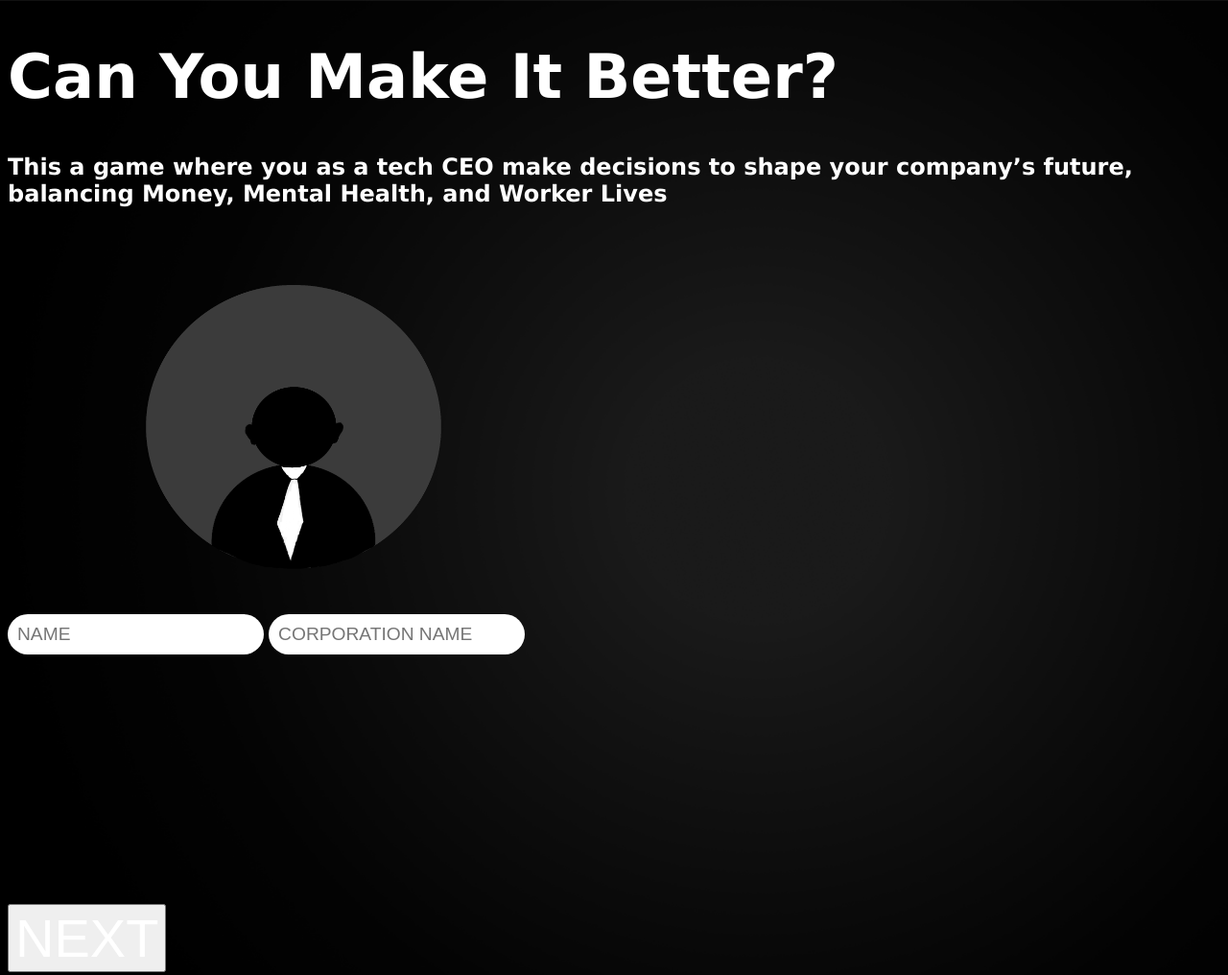
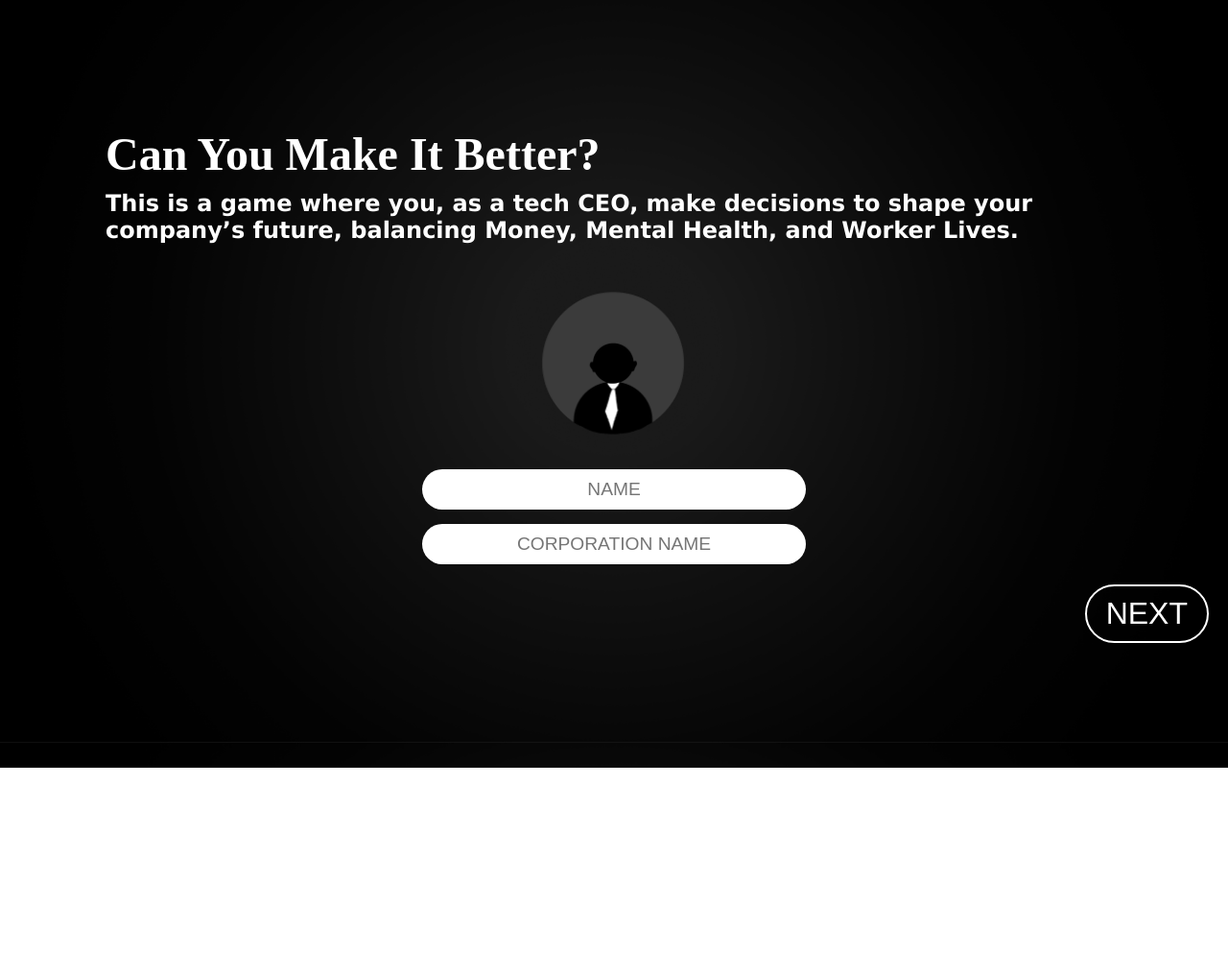
Before and after one commit to MamadouSi/449final, a plain HTML site: page index.html in a window 1280 px wide. Shown: the whole page at 96% size. After the commit the page ends 800 px from the top, so only its background shows below. Drawn offline with Linux system fonts and the light colour scheme; a web font is replaced by a local one.

Commit message:
Fins de la premiere page

```diff
--- a/css/style.css
+++ b/css/style.css
@@ -1,66 +1,104 @@
-*{
+* {
     box-sizing: border-box;
+    margin: 0;
+    padding: 0;
 }
-body{
-    background-image: url(/image/Screenshot\ 2025-02-27\ at\ 15.12.40.png);
+
+body {
+    background-image: url('../image/backgroundbody.png');
     background-size: cover;
+    background-position: center;
     font-family: Verdana, Geneva, Tahoma, sans-serif;
+
 }
-h1{
-    font-size: 4em;
-    text-align: left;
+
+.container {
+    display: flex;
+    flex-direction: column;
+    align-items: center;  /* Centre le reste du contenu */
+    justify-content: center;
+    text-align: center;  /* Centre par défaut */
+    width: 100%;
+    height: 90vh;
+    position: relative;
+}
+
+h1, h2 {
+    text-align: left;  /* Aligner h1 et h2 à gauche */
+    padding-left: 100px;
+    width: 100%;  /* S'assurer que les titres occupent toute la largeur */
+    margin-left: 20px;  /* Ajouter un peu de marge pour qu'ils ne collent pas au bord */
+}
+
+
+h1 {
+    font-size: 3em;
     color: white;
     text-transform: capitalize;
-}
-h2{
-    font-size: 1.5em;
-    text-align: left;
-    color: white;
-}
-img{
-    width: 600px;
-    height: 400px;
-    align-items: center;
-    justify-items: center;
+    margin-bottom: 10px;
+    font-family: 'IM Fell English', serif;  /* Utiliser IM FELL ENGLISH pour h1 */
+
 }
 
-#btn{
-font-size: 3.5em;
-align-items: end;
-justify-items: end;
-background-color: none;
-color: white;
-margin-top: 260px;
+h2 {
+    font-size: 1.5em;
+    color: white;
+    margin-bottom: 20px;
+    font-family: 'Gurmukhi MN', Verdana, Geneva, Tahoma, sans-serif;  /* Utiliser GURMUKHI MN pour h2 */
+    word-wrap: break-word;
+
 }
 
-#btn:hover{
-color: red;
+.profil {
+    display: flex;
+    flex-direction: column;
+    align-items: center;
+    justify-content: center;
+    gap: 15px;
+    width: 100%;
 }
 
-#myText{
+img {
+    width: 200px;
+    height: 200px;
+    border-radius: 50%;
+    object-fit: cover;
+}
+
+input {
     font-size: 1.2em;
     text-transform: uppercase;
-    text-align: left;
+    text-align: center;
     color: grey;
     background-color: white;
     border-radius: 40px;
     border: none;
-    cursor: pointer;
-    padding: 10px;
-}
-#myText2{
-    font-size: 1.2em;
-    text-transform: uppercase;
-    text-align: left;
-    color: grey;
-    background-color: white;
-    border-radius: 40px;
-    border: none;
-    cursor: pointer;
-    padding: 10px;
+    padding: 10px 15px;
+    width: 80%;
+    max-width: 400px;
 }
 
-.profil{
-    justify-content: center;
-    align-items: center;
+footer {
+    margin-top: 30px;
 }
+
+#btn {
+    font-size: 2em;
+    background-color: transparent;
+    border: 2px solid white;
+    color: white;
+    padding: 10px 20px;
+    border-radius: 40px;
+    cursor: pointer;
+    transition: 0.3s;
+}
+
+#btn:hover {
+    background-color: white;
+    color: black;
+}
+.button-container {
+    position: absolute;
+    bottom: 50px; /* Ajuste la distance par rapport au bas de la page */
+    right: 20px;  /* Ajuste la distance par rapport au bord droit */
+}
--- a/index.html
+++ b/index.html
@@ -4,25 +4,30 @@
 <head>
     <meta charset="UTF-8">
     <meta name="viewport" content="width=device-width, initial-scale=1.0">
-    <title>webgame</title>
+    <title>Web Game</title>
     <link rel="stylesheet" href="css/style.css">
+    <link href="https://fonts.googleapis.com/css2?family=IM+Fell+English&display=swap" rel="stylesheet">
 </head>
 
 <body>
-    <h1>can you make it better?</h1>
-    <h2>This a game where you as a tech CEO make decisions to shape your company’s future,<br> balancing Money, Mental
-        Health, and Worker Lives</h2>
+<div class="container">
+    <h1>Can you make it better?</h1>
+    <h2>This is a game where you, as a tech CEO, make decisions to shape your <br> company’s future,
+        balancing Money, Mental Health, and Worker Lives.</h2>
 
-        <img src="image/profil.png" alt="">
     <div class="profil">
-        <input type="text" id="myText" placeholder="name">
-        <input type="text" id="myText2" placeholder="Corporation name">
+        <img src="image/profil.png" alt="Profil Picture">
+        <input type="text" id="myText" placeholder="Name">
+        <input type="text" id="myText2" placeholder="Corporation Name">
     </div>
 
-    <footer>
+    <!-- Bouton aligné à gauche -->
+    <div class="button-container">
         <button id="btn">NEXT</button>
-    </footer>
-    <script src="java/js.js"></script>
+    </div>
+</div>
+
+<script src="java/js.js"></script>
 </body>
 
 </html>
```
Also changed, not shown: image/backgroundbody.png (renamed from image/Screenshot 2025-02-27 at 15.12.40.png).
